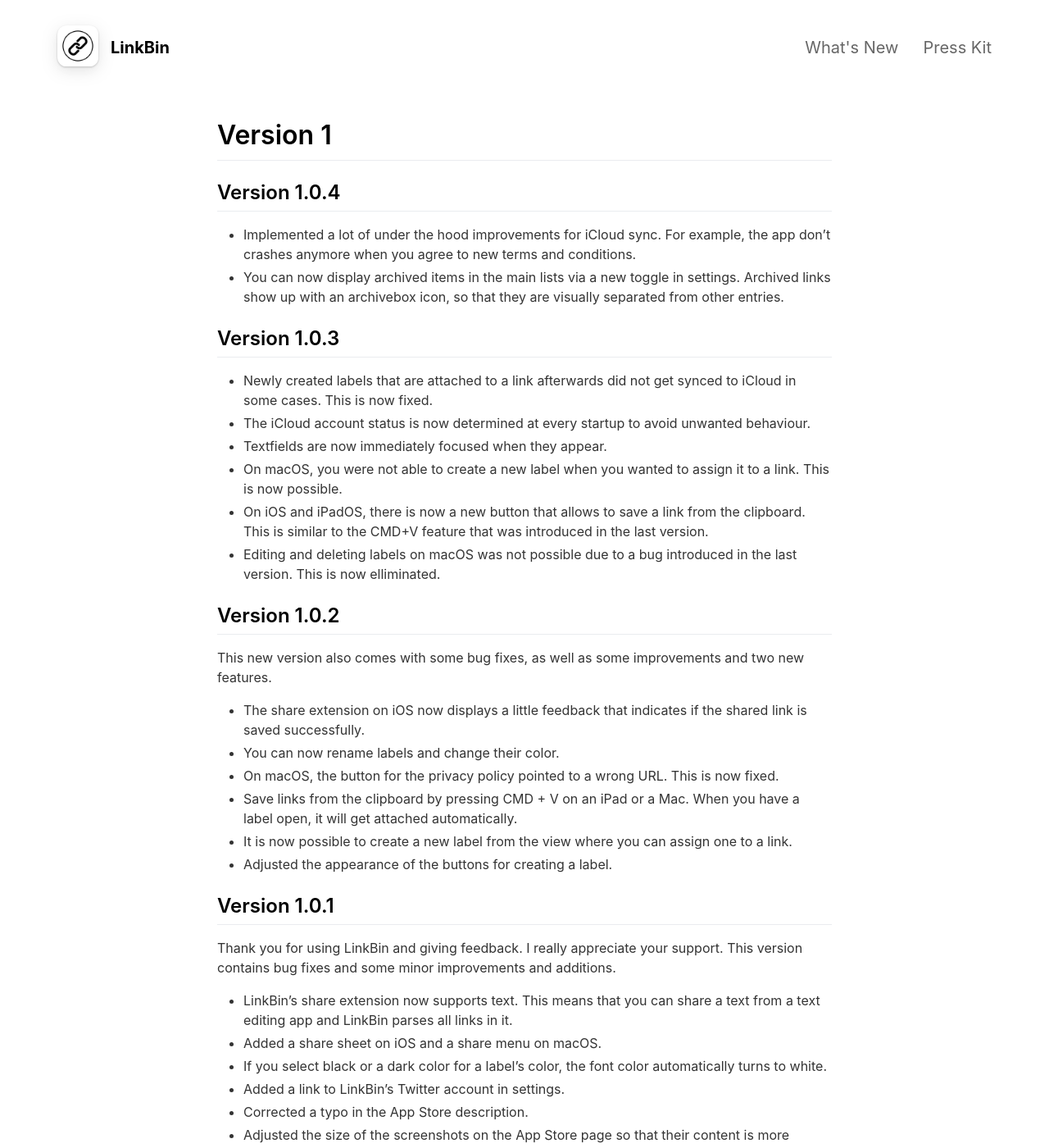
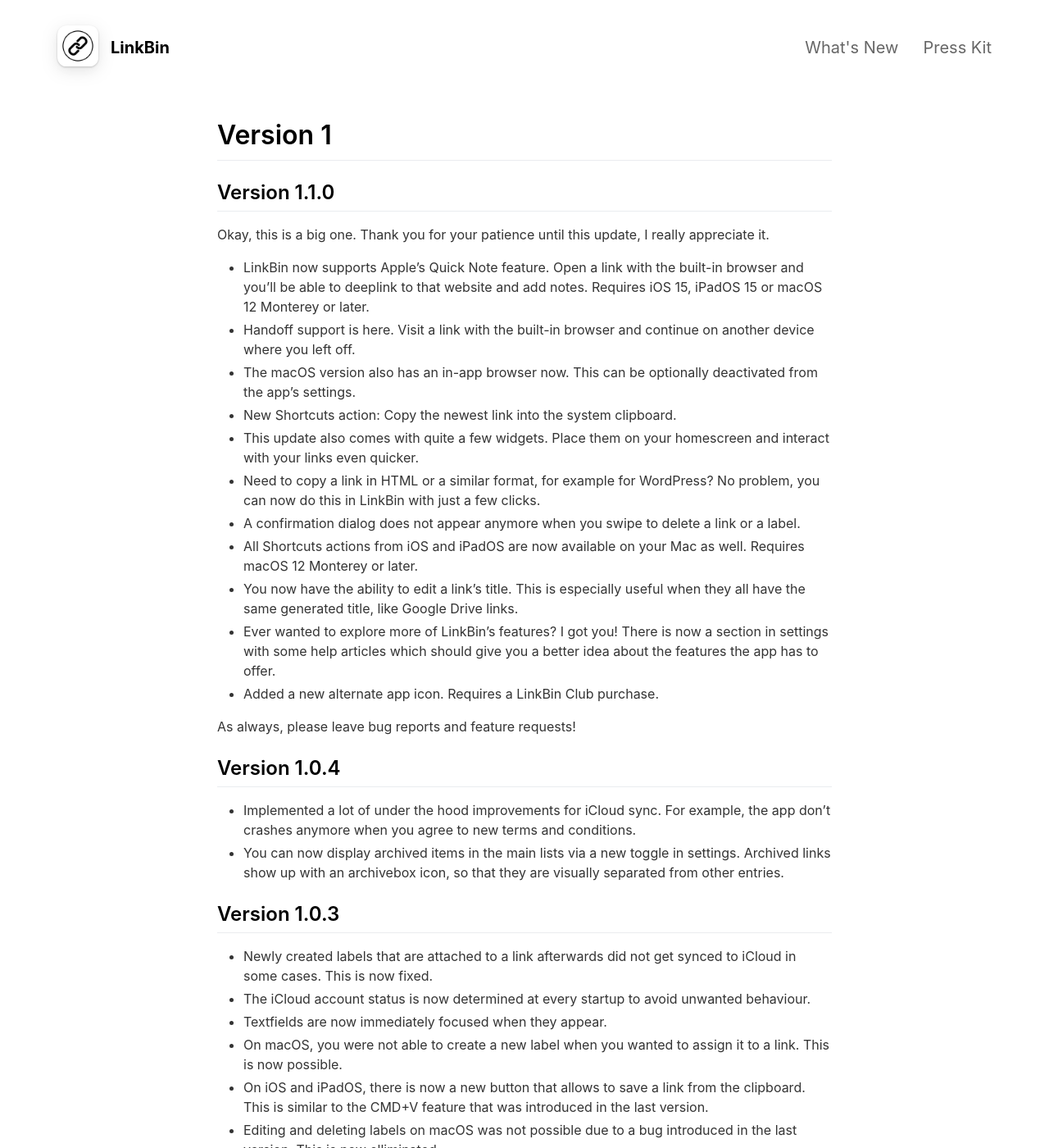
Before and after one commit to dhaydl/LinkBinWebsite, a Jekyll site: the page built from _pages/changelog.md, in a window 1280 px wide and 1400 px high. Shown: the whole window at 82% size. Built offline with Jekyll 4.4.1, drawn with Linux system fonts in a browser that asks for light colours; nearby versions of some CDN libraries.

Commit message:
Version 1.1.0

```diff
--- a/_config.yml
+++ b/_config.yml
@@ -1,25 +1,16 @@
-#page title
-page_title                                : LinkBin                                          # Automatically populates with app name if not set and if iOS app ID is set. Otherwise enter manually.
-
-# App Info
-ios_app_id                                : 1584335419                                # Required. Enter iOS app ID to automatically populate name, price and icons (e.g. 718043190).
-ios_app_country                           : us                                        # Required outside USA. Enter 2 letter country code as in https://en.wikipedia.org/wiki/ISO_3166-1_alpha-2
-
-appstore_link                             :                                           # Automatically populates if not set and if iOS app ID is set. Otherwise enter manually.
-playstore_link                            :                                           # Enter Google Play Store URL.
+page_title                                : LinkBin
+ios_app_id                                : 1584335419
+ios_app_country                           : us
+appstore_link                             :            # Automatically populates if not set and if iOS app ID is set. Otherwise enter manually.
+playstore_link                            :
 presskit_download_link                    : https://drive.google.com/drive/folders/1eCs2RIvz7yYNgP9zBTy7T9Q7uLOGRLsd?usp=sharing
-                                                                                      # Or upload your press kit file to assets and set path accordingly (e.g. "assets/your_press_kit.zip").
-
-app_icon                                  : assets/appicon.png                                        # Automatically populates if not set and if iOS app ID is set.  Otherwise enter path to icon file manually.
-app_name                                  : LinkBin                                                   # Automatically populates if not set and if iOS app ID is set.  Otherwise enter manually.
-app_price                                 : Free to download                                          # Automatically populates if not set and if iOS app ID is set.  Otherwise enter manually.
+app_icon                                  : assets/appicon.png
+app_name                                  : LinkBin
+app_price                                 : Free to download
 app_description                           : Easily save links on iPhone, iPad and Mac
-
-enable_smart_app_banner                   : true                                      # Set to true to show a smart app banner at top of page on mobile devices.
+enable_smart_app_banner                   : true
 
 
-
-# Information About Yourself
 your_name                                 : David Haydl
 your_link                                 : https://twitter.com/DavidHaydl
 your_city                                 : Graz🇦🇹
@@ -47,11 +38,17 @@
     description                           : Want to process a link in an other app further? No problem, just use the integrated share sheet on iOS or the share menu on macOS.
     fontawesome_icon_name                 : share-square
   - title                                 : Supports Shortcuts
-    description                           : Automate your link workflow with the help of the Shortcuts app.
+    description                           : Automate your link workflow with the help of the Shortcuts app on iOS, iPadOS and macOS Monterey or newer.
     fontawesome_icon_name                 : robot
   - title                                 : Multiple app icons
     description                           : Customize the app with an app icon of your desired style.
     fontawesome_icon_name                 : drafting-compass
+  - title                                 : Widgets
+    description                           : Interact with your links through widgets on your homescreen or in the notification center on macOS
+    fontawesome_icon_name                 : square
+  - title                                 : Copy links as HTML, Markdown or Rich-Text
+    description                           : Save one or several links as HTML, Markdown or Rich-Text with just a few clicks. This is for example perfect for inserting links into a WordPress article.
+    fontawesome_icon_name                 : clipboard
 
 
 
--- a/_pages/changelog.md
+++ b/_pages/changelog.md
@@ -5,6 +5,23 @@
 ---
 
 # Version 1
+
+## **Version 1.1.0**
+Okay, this is a big one. Thank you for your patience until this update, I really appreciate it.
+
+- LinkBin now supports Apple's Quick Note feature. Open a link with the built-in browser and you'll be able to deeplink to that website and add notes. Requires iOS 15, iPadOS 15 or macOS 12 Monterey or later.
+- Handoff support is here. Visit a link with the built-in browser and continue on another device where you left off.
+- The macOS version also has an in-app browser now. This can be optionally deactivated from the app's settings.
+- New Shortcuts action: Copy the newest link into the system clipboard.
+- This update also comes with quite a few widgets. Place them on your homescreen and interact with your links even quicker.
+- Need to copy a link in HTML or a similar format, for example for WordPress? No problem, you can now do this in LinkBin with just a few clicks.
+- A confirmation dialog does not appear anymore when you swipe to delete a link or a label.
+- All Shortcuts actions from iOS and iPadOS are now available on your Mac as well. Requires macOS 12 Monterey or later.
+- You now have the ability to edit a link's title. This is especially useful when they all have the same generated title, like Google Drive links.
+- Ever wanted to explore more of LinkBin's features? I got you! There is now a section in settings with some help articles which should give you a better idea about the features the app has to offer.
+- Added a new alternate app icon. Requires a LinkBin Club purchase.
+
+As always, please leave bug reports and feature requests!
 
 ## **Version 1.0.4**
 - Implemented a lot of under the hood improvements for iCloud sync. For example, the app don't crashes anymore when you agree to new terms and conditions.
```
